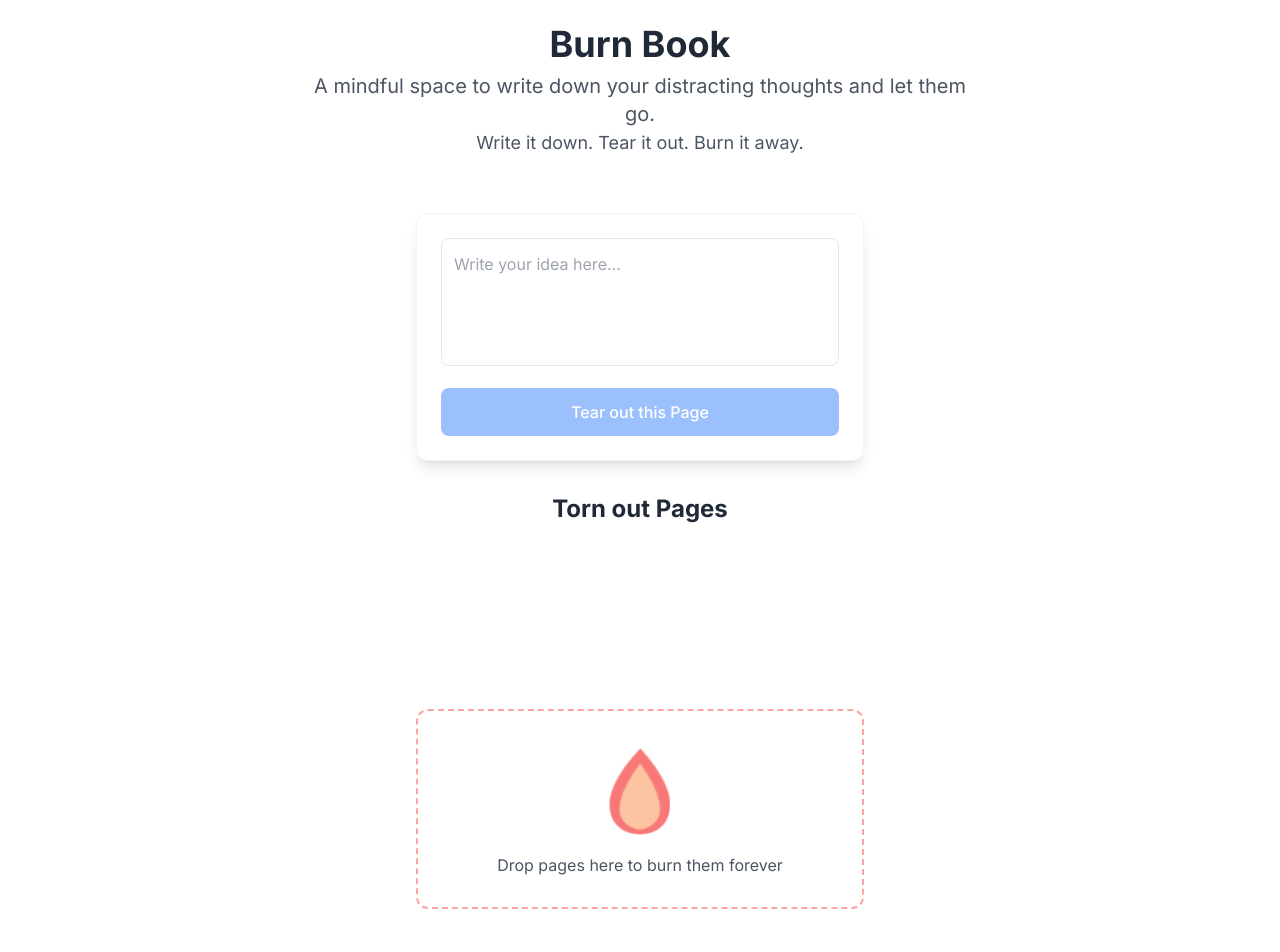
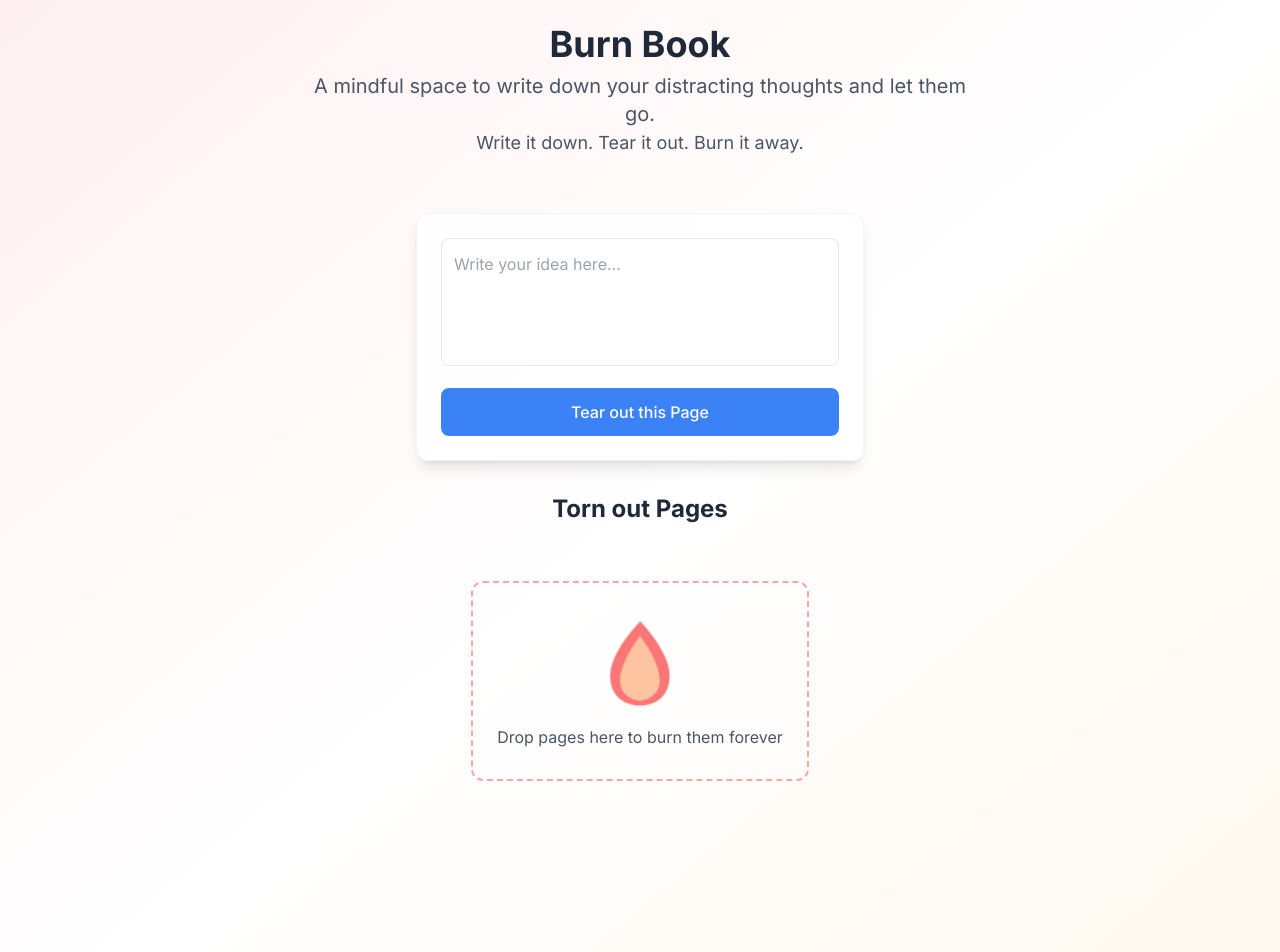
Before and after one commit to Big-jpg/burnbook, a Next.js app: page / in a window 1280 px wide. Shown: the top 952 px of the page. Before the commit the page ends 800 px from the top, so only its background shows below. Built offline with nearby package versions, Linux system fonts and the light colour scheme.

Commit message:
modified:   app/globals.css 	modified:   app/layout.tsx 	modified:   app/page.tsx 	modified:   package-lock.json 	modified:   package.json

```diff
--- a/app/globals.css
+++ b/app/globals.css
@@ -18,27 +18,19 @@ body {
   color: var(--foreground);
   background: var(--background);
   font-family: Arial, Helvetica, sans-serif;
-  overscroll-behavior: none;
-  touch-action: none;
-  position: fixed;
   width: 100%;
   height: 100%;
+}
+
+.draggable-element {
+  touch-action: none; /* Disable gestures for only draggable elements */
+  overscroll-behavior: contain; /* Prevent unexpected scrolling */
 }
 
 * {
   -webkit-touch-callout: none;
   -webkit-user-select: none;
   user-select: none;
-}
-
-textarea {
-  -webkit-touch-callout: default;
-  -webkit-user-select: text;
-  user-select: text;
-}
-
-.touch-manipulation {
-  touch-action: none;
 }
 
 @keyframes flame-idle {
--- a/app/layout.tsx
+++ b/app/layout.tsx
@@ -3,8 +3,13 @@ import './globals.css'
 import 'react-toastify/dist/ReactToastify.css';
 import { Inter } from 'next/font/google'
 import { Metadata } from 'next'
+import { DndProvider } from 'react-dnd';
+import { HTML5Backend } from 'react-dnd-html5-backend';
+import { TouchBackend } from 'react-dnd-touch-backend';
+
 
 const inter = Inter({ subsets: ['latin'] })
+const isMobile = typeof window !== 'undefined' && window.innerWidth < 1024;
 
 export const metadata: Metadata = {
   title: 'Burn Book - Let Your Thoughts Go',
@@ -82,16 +87,17 @@ export default function RootLayout({
   children,
 }: {
   children: React.ReactNode
-}) {
+})
+{
   return (
     <html lang="en">
       <body className={`${inter.className} min-h-screen bg-gradient-to-br from-rose-50 via-white to-orange-50 flex flex-col`}>
-        <Header />
-        <main className="flex-grow">
-          {children}
-        </main>
-        <Footer />
+        <DndProvider backend={isMobile ? TouchBackend : HTML5Backend}>
+          <Header />
+          <main className="flex-grow">{children}</main>
+          <Footer />
+        </DndProvider>
       </body>
     </html>
-  )
+  );
 }
--- a/app/page.tsx
+++ b/app/page.tsx
@@ -1,11 +1,13 @@
 // app/page.tsx
 "use client";
 
-import React, { useState, useEffect, useCallback } from 'react';
+import React, { useState, useRef } from 'react';
 import { toast, ToastContainer } from 'react-toastify';
 import 'react-toastify/dist/ReactToastify.css';
 import { format } from 'date-fns';
-import { isMobile } from 'react-device-detect';
+import { useDrag, useDrop, DndProvider } from 'react-dnd';
+import { HTML5Backend } from 'react-dnd-html5-backend';
+import { TouchBackend } from 'react-dnd-touch-backend';
 
 
 interface Idea {
@@ -13,6 +15,10 @@ interface Idea {
   content: string;
   createdAt: Date;
 }
+
+const ItemType = {
+  IDEA: 'idea',
+};
 
 const FlameIcon: React.FC<{ isHovering: boolean; isDropping: boolean }> = ({ isHovering, isDropping }) => (
   <div className="relative w-24 h-24 mx-auto">
@@ -67,47 +73,76 @@ const FlameIcon: React.FC<{ isHovering: boolean; isDropping: boolean }> = ({ isH
   </div>
 );
 
+// Draggable Component
+const IdeaCard: React.FC<{ idea: Idea, onRemove: (id: string) => void }> = ({ idea, onRemove }) => {
+  const [{ isDragging }, drag] = useDrag(() => ({
+    type: ItemType.IDEA,
+    item: { id: idea.id },
+    collect: (monitor) => ({
+      isDragging: monitor.isDragging(),
+    }),
+  }));
+
+  const elementRef = useRef<HTMLDivElement>(null);
+
+  drag(elementRef);  // Attach drag to the ref
+
+  return (
+    <div
+      ref={elementRef}  // Assign the ref here
+      className={`bg-white/80 backdrop-blur-sm shadow-md rounded-xl p-4 mb-4
+      hover:shadow-lg transition-all duration-200 border border-gray-100
+      hover:bg-white/90 touch-manipulation ${isDragging ? 'opacity-50' : ''}`}
+    >
+      <p className="text-gray-800">{idea.content}</p>
+      <p className="text-sm text-gray-500 mt-2">{format(idea.createdAt, "MMM d, yyyy HH:mm")}</p>
+    </div>
+  );
+};
+
+// Droppable Fire Pit Component
+const FirePit: React.FC<{ onDrop: (id: string) => void }> = ({ onDrop }) => {
+  const [{ isOver, canDrop }, drop] = useDrop(() => ({
+    accept: ItemType.IDEA,
+    drop: (item: { id: string }) => onDrop(item.id),
+    collect: (monitor) => ({
+      isOver: monitor.isOver(),
+      canDrop: monitor.canDrop(),
+    }),
+  }));
+
+  const dropRef = useRef<HTMLDivElement>(null);
+
+  // Attach the drop ref
+  drop(dropRef);
+
+  const isActive = isOver && canDrop;
+
+  return (
+    <div
+      ref={dropRef}  // Assign the ref here
+      className={`h-[25vh] p-6 border-2 border-dashed rounded-xl flex flex-col items-center justify-center
+      transition-all duration-300 backdrop-blur-sm
+      ${isActive ? 'border-red-600 bg-red-100/80' : 'border-red-300 bg-white/40'}`}
+    >
+      <FlameIcon isHovering={isActive} isDropping={false} />
+      <p className="text-gray-600 mt-4 transition-opacity duration-300">
+        Drop pages here to burn them forever
+      </p>
+    </div>
+  );
+};
+
+// Main BurnBookApp Component
 const BurnBookApp: React.FC = () => {
   const [content, setContent] = useState<string>('');
-  const [isSealed, setIsSealed] = useState<boolean>(false);
-  const [timer, setTimer] = useState<number | null>(null);
   const [sealedIdeas, setSealedIdeas] = useState<Idea[]>([]);
-  const [draggedIdea, setDraggedIdea] = useState<Idea | null>(null);
-  const [isHoveringBurn, setIsHoveringBurn] = useState<boolean>(false);
-  const [isDropping, setIsDropping] = useState(false);
-  // New state for touch functionality
-  const [touchStartY, setTouchStartY] = useState<number | null>(null);
-  const [currentTouchedIdea, setCurrentTouchedIdea] = useState<Idea | null>(null);
 
   const handleContentChange = (e: React.ChangeEvent<HTMLTextAreaElement>) => {
-    if (!isSealed) {
     setContent(e.target.value);
-      if (timer === null) {
-        setTimer(TIMER_DURATION);
-      }
-    }
   };
 
-  // Add this new component for mobile touch handling
-  const TouchHandler: React.FC<{ children: React.ReactNode }> = ({ children }) => {
-    useEffect(() => {
-      const preventDefault = (e: TouchEvent) => {
-        e.preventDefault();
-      };
-
-      document.addEventListener('touchmove', preventDefault, { passive: false });
-      return () => {
-        document.removeEventListener('touchmove', preventDefault);
-      };
-    }, []);
-
-    return <>{children}</>;
-  };
-
-  const handleSeal = useCallback(() => {
-    setIsSealed(true);
-    setTimer(null);
-    toast.info("Your idea has been sealed!");
+  const handleSeal = () => {
     const newIdea: Idea = {
       id: Date.now().toString(),
       content,
@@ -115,196 +150,36 @@ const BurnBookApp: React.FC = () => {
     };
     setSealedIdeas((prevIdeas) => [newIdea, ...prevIdeas]);
     setContent('');
-    setIsSealed(false);
-  }, [content]);
-
-  // Existing drag handlers
-  const handleDragStart = (idea: Idea) => {
-    setDraggedIdea(idea);
+    toast.info("Your idea has been sealed!");
   };
 
-  const handleDragOver = (e: React.DragEvent) => {
-    e.preventDefault();
-    setIsHoveringBurn(true);
+  const handleDrop = (id: string) => {
+    setSealedIdeas((prev) => prev.filter((idea) => idea.id !== id));
+    toast.error("🔥 Page burned forever!", {
+      style: { background: '#ffeded' },
+    });
   };
 
-  const handleDragLeave = () => {
-    setIsHoveringBurn(false);
-  };
-
-  // New touch handlers
-  const handleTouchStart = (e: React.TouchEvent, idea: Idea) => {
-    setTouchStartY(e.touches[0].clientY);
-    setCurrentTouchedIdea(idea);
-  };
-
-  // Modify your handleTouchMove function:
-  const handleTouchMove = (e: React.TouchEvent) => {
-    if (touchStartY && currentTouchedIdea) {
-      const touchY = e.touches[0].clientY;
-      const burnZone = document.getElementById('burn-zone');
-
-      if (burnZone) {
-        const burnZoneRect = burnZone.getBoundingClientRect();
-        if (touchY > burnZoneRect.top) {
-          setIsHoveringBurn(true);
-        } else {
-          setIsHoveringBurn(false);
-        }
-      }
-    }
-  };
-
-  // Modify your handleTouchEnd function:
-  const handleTouchEnd = (e: React.TouchEvent) => {
-    if (touchStartY && currentTouchedIdea) {
-      const touchY = e.changedTouches[0].clientY;
-      const burnZone = document.getElementById('burn-zone');
-
-      if (burnZone) {
-        const burnZoneRect = burnZone.getBoundingClientRect();
-        if (touchY > burnZoneRect.top) {
-          setIsDropping(true);
-          setTimeout(() => {
-            setIsDropping(false);
-            setSealedIdeas((prev) =>
-              prev.filter((idea) => idea.id !== currentTouchedIdea.id)
-            );
-            toast.error("🔥 Page burned forever!", {
-              style: { background: '#ffeded' }
-            });
-          }, 1500);
-        }
-      }
-    }
-
-    setTouchStartY(null);
-    setCurrentTouchedIdea(null);
-    setIsHoveringBurn(false);
-  };
-
-  const handleDrop = () => {
-    if (!draggedIdea) return;
-
-    setIsDropping(true);
-    setTimeout(() => {
-      setIsDropping(false);
-      setSealedIdeas((prev) => prev.filter((idea) => idea.id !== draggedIdea.id));
-      toast.error("🔥 Page burned forever!", {
-        style: { background: '#ffeded' }
-      });
-    }, 1500);
-
-    setDraggedIdea(null);
-    setIsHoveringBurn(false);
-  };
-
-  // Updated IdeaCard component with touch handlers
-  const IdeaCard: React.FC<{ idea: Idea }> = ({ idea }) => {
-    const [isDragging, setIsDragging] = useState(false);
-
   return (
-      <div
-        draggable={!isMobile}
-        onDragStart={() => {
-          setIsDragging(true);
-          handleDragStart(idea);
-        }}
-        onDragEnd={() => setIsDragging(false)}
-        onTouchStart={(e) => handleTouchStart(e, idea)}
-        onTouchMove={(e) => {
-          e.stopPropagation();
-          handleTouchMove(e);
-        }}
-        onTouchEnd={(e) => {
-          e.stopPropagation();
-          handleTouchEnd(e);
-        }}
-        className={`
-          bg-white/80
-          backdrop-blur-sm
-          shadow-md
-          rounded-xl
-          p-4
-          mb-4
-          ${!isMobile ? 'cursor-move' : ''}
-          hover:shadow-lg
-          transition-all
-          duration-200
-          border
-          border-gray-100
-          hover:bg-white/90
-          touch-manipulation
-          ${isDragging ? 'opacity-50' : ''}
-          ${currentTouchedIdea?.id === idea.id ? 'scale-105' : ''}
-          active:scale-95
-        `}
-      >
-        <p className="text-gray-800">{idea.content}</p>
-        <p className="text-sm text-gray-500 mt-2">
-          {format(idea.createdAt, "MMM d, yyyy HH:mm")}
-        </p>
-      </div>
-    );
-  };
-
-  // Mobile helper component
-  const MobileHelper: React.FC = () => (
-    <div className="text-center text-sm text-gray-500 mt-2 md:hidden">
-      Drag pages downward to burn them
-    </div>
-  );
-
-  useEffect(() => {
-    let interval: NodeJS.Timeout;
-    if (timer !== null && timer > 0) {
-      interval = setInterval(() => {
-        setTimer((prevTimer) => (prevTimer !== null ? prevTimer - 1 : null));
-      }, 1000);
-    } else if (timer === 0) {
-      handleSeal();
-    }
-    return () => {
-      if (interval) clearInterval(interval);
-    };
-  }, [timer, handleSeal]);
-
-  return (
-    <TouchHandler>
+    <DndProvider backend={typeof window !== 'undefined' && window.innerWidth > 1024 ? HTML5Backend : TouchBackend}>
       <div className="container mx-auto py-8 px-4 flex flex-col items-center min-h-screen relative">
-
-
         <div className="w-full max-w-md mb-8">
           <div className="bg-white/80 backdrop-blur-sm border border-gray-100 p-6 rounded-xl shadow-lg">
-          {timer !== null && (
-            <div className="mb-4 text-center text-gray-600">
-              Time remaining: {timer} seconds
-            </div>
-          )}
             <div className="w-full mx-auto">
               <textarea
-              className="w-full p-3 mb-4 border border-gray-200 rounded-lg resize-none
-              min-h-[8rem] max-h-[8rem]
-              text-base leading-relaxed
-              overflow-y-auto
-              focus:ring-2 focus:ring-blue-500 focus:border-transparent
+                className="w-full p-3 mb-4 border border-gray-200 rounded-lg resize-none min-h-[8rem] max-h-[8rem]
+                text-base leading-relaxed overflow-y-auto focus:ring-2 focus:ring-blue-500 focus:border-transparent
                 transition-all duration-200"
                 value={content}
                 onChange={handleContentChange}
-              readOnly={isSealed}
                 placeholder="Write your idea here..."
                 maxLength={255}
-              style={{
-                scrollbarWidth: 'thin',
-                scrollbarColor: '#CBD5E0 #EDF2F7'
-              }}
               />
             </div>
             <button
-            className="w-full bg-blue-500 hover:bg-blue-600 text-white px-4 py-3 rounded-lg
-            font-medium transition-colors duration-200 disabled:opacity-50 disabled:cursor-not-allowed"
+              className="w-full bg-blue-500 hover:bg-blue-600 text-white px-4 py-3 rounded-lg font-medium transition-colors duration-200"
               onClick={handleSeal}
-            disabled={isSealed || content.length === 0}
+              disabled={content.length === 0}
             >
               Tear out this Page
             </button>
@@ -314,57 +189,14 @@ const BurnBookApp: React.FC = () => {
         <div className="w-full flex flex-col items-center space-y-6">
           <div className="w-full max-w-md">
             <h2 className="text-2xl font-bold mb-4 text-center text-gray-800">Torn out Pages</h2>
-          <div className="max-h-[40vh] overflow-y-auto mb-4 pr-2 pb-32">
+            <div className="max-h-[40vh] overflow-y-auto mb-4 pr-2">
               {sealedIdeas.map((idea) => (
-              <IdeaCard key={idea.id} idea={idea} />
+                <IdeaCard key={idea.id} idea={idea} onRemove={handleDrop} />
               ))}
             </div>
           </div>
 
-        <div
-          id="burn-zone"
-          className={`
-            w-full max-w-md
-            ${isMobile ? 'fixed bottom-0 left-0 right-0 z-50' : ''}
-          `}
-          onDragOver={handleDragOver}
-          onDragLeave={handleDragLeave}
-          onDrop={handleDrop}
-        >
-          <div className={`
-            h-[25vh]
-            p-6
-            border-2
-            border-dashed
-            rounded-xl
-            flex
-            flex-col
-            items-center
-            justify-center
-            transition-all
-            duration-300
-            backdrop-blur-sm
-            ${isDropping
-              ? 'border-red-600 bg-red-100/80'
-              : isHoveringBurn
-                ? 'border-red-500 bg-red-50/80'
-                : 'border-red-300 bg-white/40'
-            }
-            ${isMobile ? 'rounded-b-none' : ''}
-          `}>
-            <FlameIcon isHovering={isHoveringBurn} isDropping={isDropping} />
-            <p className={`
-              text-gray-600
-              mt-4
-              transition-opacity
-              duration-300
-              ${isDropping ? 'opacity-0' : 'opacity-100'}
-            `}>
-              {isMobile ? 'Drag pages here to burn them' : 'Drop pages here to burn them forever'}
-            </p>
-          </div>
-          <MobileHelper />
-        </div>
+          <FirePit onDrop={handleDrop} />
         </div>
 
         <ToastContainer
@@ -377,10 +209,8 @@ const BurnBookApp: React.FC = () => {
           }}
         />
       </div>
-    </TouchHandler>
+    </DndProvider>
   );
-}; // Close the BurnBookApp component
-
-const TIMER_DURATION = 30; // 30 seconds
+};
 
 export default BurnBookApp;
--- a/package.json
+++ b/package.json
@@ -13,6 +13,9 @@
     "next": "14.2.15",
     "react": "^18",
     "react-device-detect": "^2.2.3",
+    "react-dnd": "^16.0.1",
+    "react-dnd-html5-backend": "^16.0.1",
+    "react-dnd-touch-backend": "^16.0.1",
     "react-dom": "^18",
     "react-spring": "^9.7.4",
     "react-toastify": "^10.0.6"
```
Also changed, not shown: 1 other file (tests, documents, lock files or other folders). Lines whose indentation alone changed are shown as unchanged.
